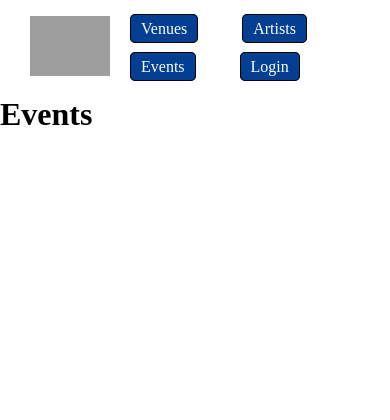
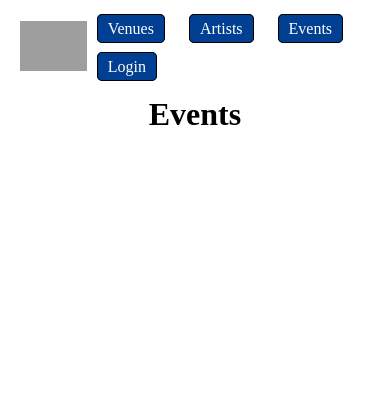
Before and after one commit to JaySecurity/myLocalScene, a Node server app: page /events/ in a window 390 px wide. Shown: the top 420 px of the page. Run offline with Node 20, Linux system fonts and the light colour scheme; data that the repository does not hold is empty; some libraries are stand-ins or nearby versions; grey boxes are pictures that could not be loaded.

Commit message:
improve responsive styling

```diff
--- a/public/stylesheets/style.css
+++ b/public/stylesheets/style.css
@@ -6,6 +6,8 @@
 .container {
   max-width: 1200px;
   margin: 0 auto; }
+  .container h1 {
+    text-align: center; }
 
 nav {
   padding: 10px;
@@ -99,7 +101,8 @@ form {
     .card .card-header a {
       color: white; }
   .card a {
-    text-decoration: none; }
+    text-decoration: none;
+    color: #5da9e9; }
   .card ul {
     padding: 10px 10px; }
   .card li {
@@ -142,4 +145,17 @@ form {
   .review-card-header img {
     margin: 0; }
 
+@media only screen and (max-width: 600px) {
+  nav {
+    justify-content: space-between; }
+    nav li {
+      margin: 10px; }
+    nav .logo {
+      margin-left: 10px;
+      height: 50px; }
+  .card {
+    max-width: 90%; }
+    .card .content-wrapper {
+      flex-direction: column; } }
+
 /*# sourceMappingURL=style.css.map */
--- a/public/stylesheets/style.scss
+++ b/public/stylesheets/style.scss
@@ -7,9 +7,14 @@ $secondary-color: #6d326d;
   margin: 0;
   padding: 0;
 }
+
 .container {
   max-width: 1200px;
   margin: 0 auto;
+
+  h1 {
+    text-align: center;
+  }
 }
 
 nav {
@@ -135,6 +140,7 @@ form {
 
   a {
     text-decoration: none;
+    color: $header-background;
   }
   ul {
     padding: 10px 10px;
@@ -193,3 +199,24 @@ form {
     margin: 0;
   }
 }
+
+@media only screen and (max-width: 600px) {
+  nav {
+    justify-content: space-between;
+
+    li {
+      margin: 10px;
+    }
+    .logo {
+      margin-left: 10px;
+      height: 50px;
+    }
+  }
+
+  .card {
+    max-width: 90%;
+    .content-wrapper {
+      flex-direction: column;
+    }
+  }
+}
```
Also changed, not shown: 1 other file.
